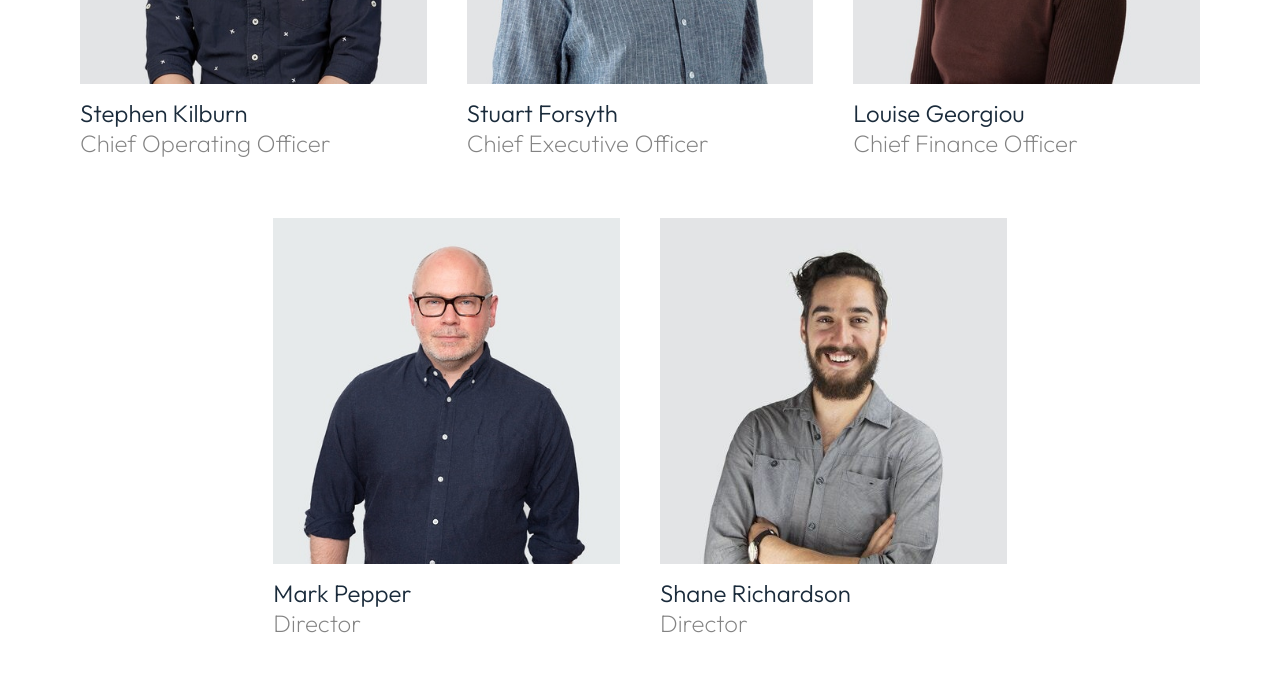
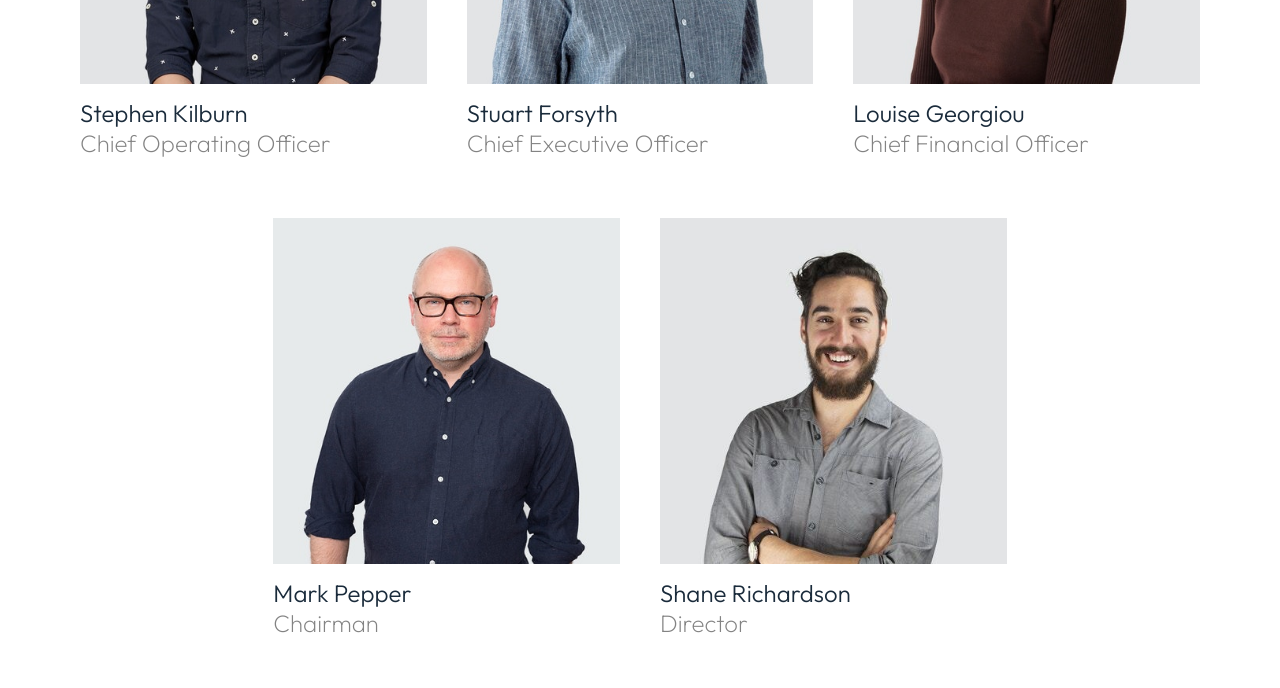
Before and after one commit to camcgreen/longfield, a Next.js app: page /the-team in a window 1280 px wide. Shown: the part 840-1528 px from the top of the page. Built offline with nearby package versions, Linux system fonts and the light colour scheme.

Commit message:
update linkedin etc on the-team page

```diff
--- a/pages/the-team.js
+++ b/pages/the-team.js
@@ -119,7 +119,7 @@
                   </div>
                 </div>
                 <h2>Louise Georgiou</h2>
-                <h2>Chief Finance Officer</h2>
+                <h2>Chief Financial Officer</h2>
               </div>
             </div>
             <div className={styles.row2}>
@@ -148,7 +148,7 @@
                   </div>
                 </div>
                 <h2>Mark Pepper</h2>
-                <h2>Director</h2>
+                <h2>Chairman</h2>
               </div>
               <div className={styles.profile}>
                 <div className={styles.image}>
@@ -220,11 +220,17 @@
                     >
                       arthur@longchem.co.uk
                     </a>
-                    <img
-                      className={styles.linkedinLogo}
-                      src='/random.svg'
-                      alt=''
-                    />
+                    <a
+                      href='https://www.linkedin.com/in/arthur-grant-8a2b9b19/'
+                      target='_blank'
+                      rel='noopener noreferrer'
+                    >
+                      <img
+                        className={styles.linkedinLogo}
+                        src='/random.svg'
+                        alt=''
+                      />
+                    </a>
                   </div>
                 </div>
                 <h2>Arthur Grant</h2>
@@ -240,14 +246,15 @@
                       href='mailto:tim@longchem.co.uk'
                       target='_blank'
                       rel='noopener noreferrer'
+                      style={{ marginBottom: 0 }}
                     >
                       tim@longchem.co.uk
                     </a>
-                    <img
+                    {/* <img
                       className={styles.linkedinLogo}
                       src='/random.svg'
                       alt=''
-                    />
+                    /> */}
                   </div>
                 </div>
                 <h2>Tim Hughes</h2>
@@ -294,14 +301,15 @@
                       href='mailto:zoe@longchem.co.uk'
                       target='_blank'
                       rel='noopener noreferrer'
+                      style={{ marginBottom: 0 }}
                     >
                       zoe@longchem.co.uk
                     </a>
-                    <img
+                    {/* <img
                       className={styles.linkedinLogo}
                       src='/random.svg'
                       alt=''
-                    />
+                    /> */}
                   </div>
                 </div>
                 <h2>Zoe Gallimore</h2>
@@ -343,7 +351,7 @@
                     src='/polaris.jpg'
                     alt='Polaris Zhang - Representative in China'
                   />
-                  <div className={styles.overlay}>
+                  {/* <div className={styles.overlay}>
                     <a
                       href='mailto:polaris@longchem.co.uk'
                       target='_blank'
@@ -356,7 +364,7 @@
                       src='/random.svg'
                       alt=''
                     />
-                  </div>
+                  </div> */}
                 </div>
                 <h2>Polaris Zhang</h2>
                 <h2>Representative in China</h2>
```
